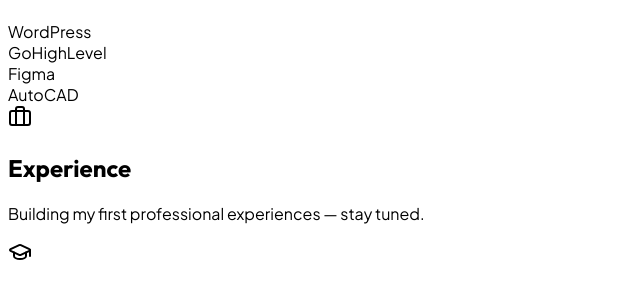
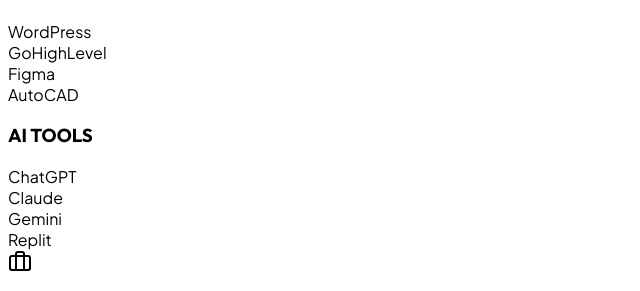
Before and after one commit to Neowiseeeeeee/portfoliowebsite, a React (Vite) app in the folder client/: page / in a window 1280 px wide. Shown: the part 1567-1858 px from the top of the page, without its empty margins (0-640 px from the left). Built offline with nearby package versions, Linux system fonts and the light colour scheme; a web font is replaced by a local one.

Commit message:
Update home page component
Replit-Commit-Author: Agent

```diff
--- a/client/src/pages/Home.tsx
+++ b/client/src/pages/Home.tsx
@@ -19,6 +19,7 @@ const skillsByCategory: Record<string, string[]> = {
   Languages: ["HTML", "CSS", "JavaScript", "Python", "PHP", "C++", "Visual Basic"],
   Database:  ["MySQL"],
   Tools:     ["WordPress", "GoHighLevel", "Figma", "AutoCAD"],
+  "AI Tools": ["ChatGPT", "Claude", "Gemini", "Replit"],
 };
 
 const education = [
```
